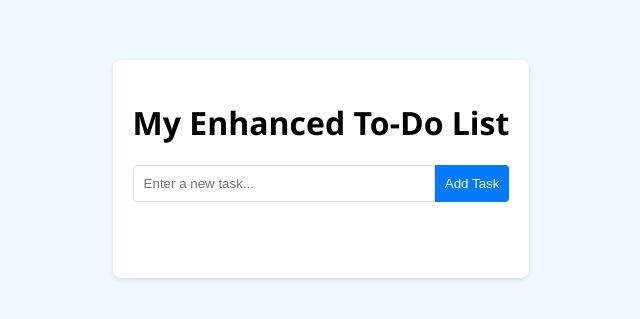
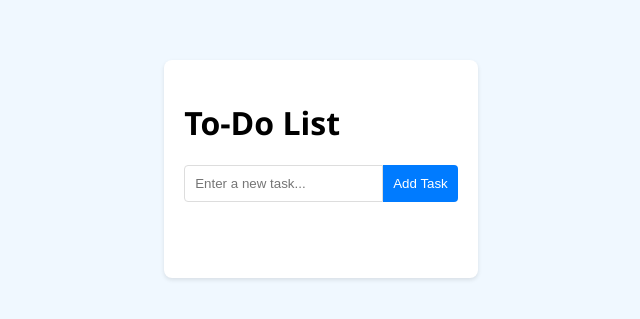
Before and after one commit to iamvaikulofficial/todo, a plain HTML site: page index.html in a window 1280 px wide. Shown: the part 231-550 px from the top of the page, without its empty margins (319-959 px from the left). Drawn offline with Linux system fonts and the light colour scheme.

Commit message:
Add files via upload

```diff
--- a/index.html
+++ b/index.html
@@ -8,7 +8,7 @@
 </head>
 <body>
     <div id="app">
-        <h1>My Enhanced To-Do List</h1>
+        <h1>To-Do List</h1>
         <div id="form">
             <input type="text" id="taskInput" placeholder="Enter a new task...">
             <button onclick="addTask()">Add Task</button>
```
